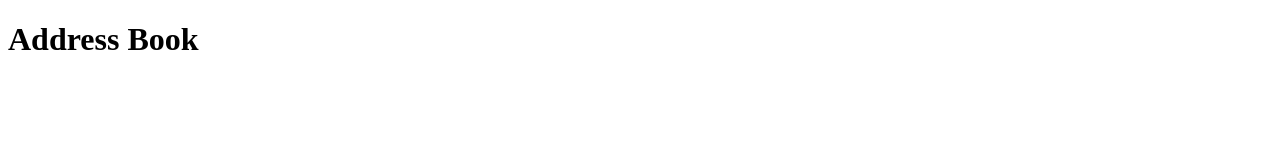
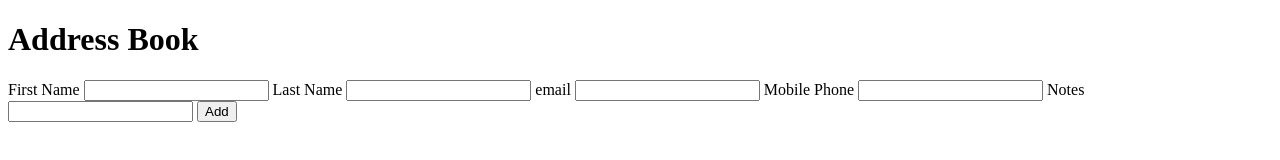
Before and after one commit to SevaDer14/address_book, a website: page src/index.html in a window 1280 px wide. Drawn offline with Linux system fonts and the light colour scheme.

Commit message:
adds newContactForm and corresponding tests

```diff
--- a/src/index.html
+++ b/src/index.html
@@ -8,5 +8,18 @@
 </head>
 <body>
     <h1>Address Book</h1>
+    <form id="newContactForm">
+        <label for="firstName">First Name</label>
+        <input id="firstName" name="firstName" type="test">
+        <label for="lastName">Last Name</label>
+        <input id="lastName" name="lastName" type="test">
+        <label for="email">email</label>
+        <input id="email" name="email" type="test">
+        <label for="mobilePhone">Mobile Phone</label>
+        <input id="mobilePhone" name="mobilePhone" type="test">
+        <label for="notes">Notes</label>
+        <input id="notes" name="notes" type="test">
+        <button id="add" name="add">Add</button>
+    </form>
 </body>
 </html>
```
Also changed, not shown: cypress/integration/userCanAccessAddressBook.feature.js (deleted, +0 -6 lines), cypress/integration/userCanCreateContact.feature.js (added, +14 -0 lines).
